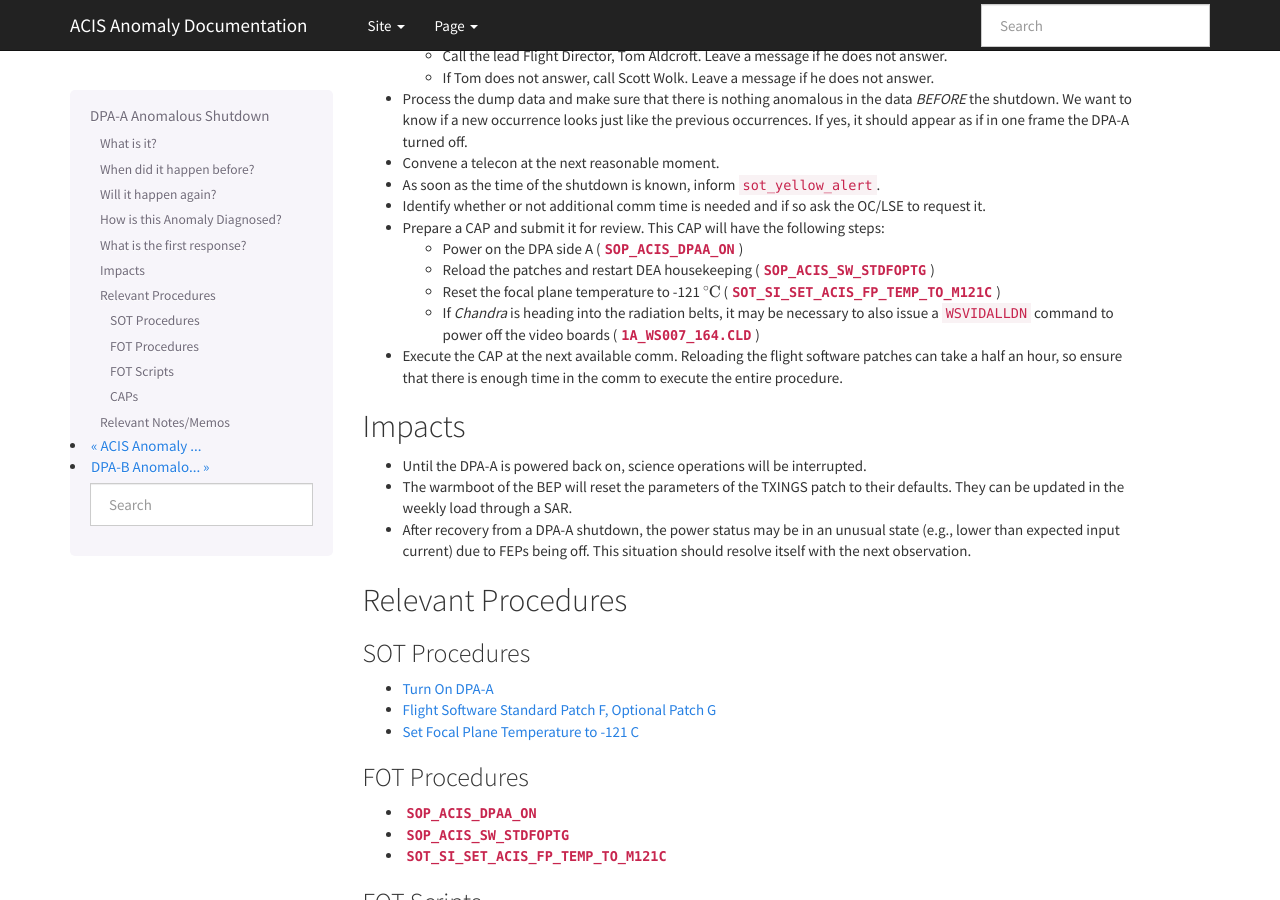
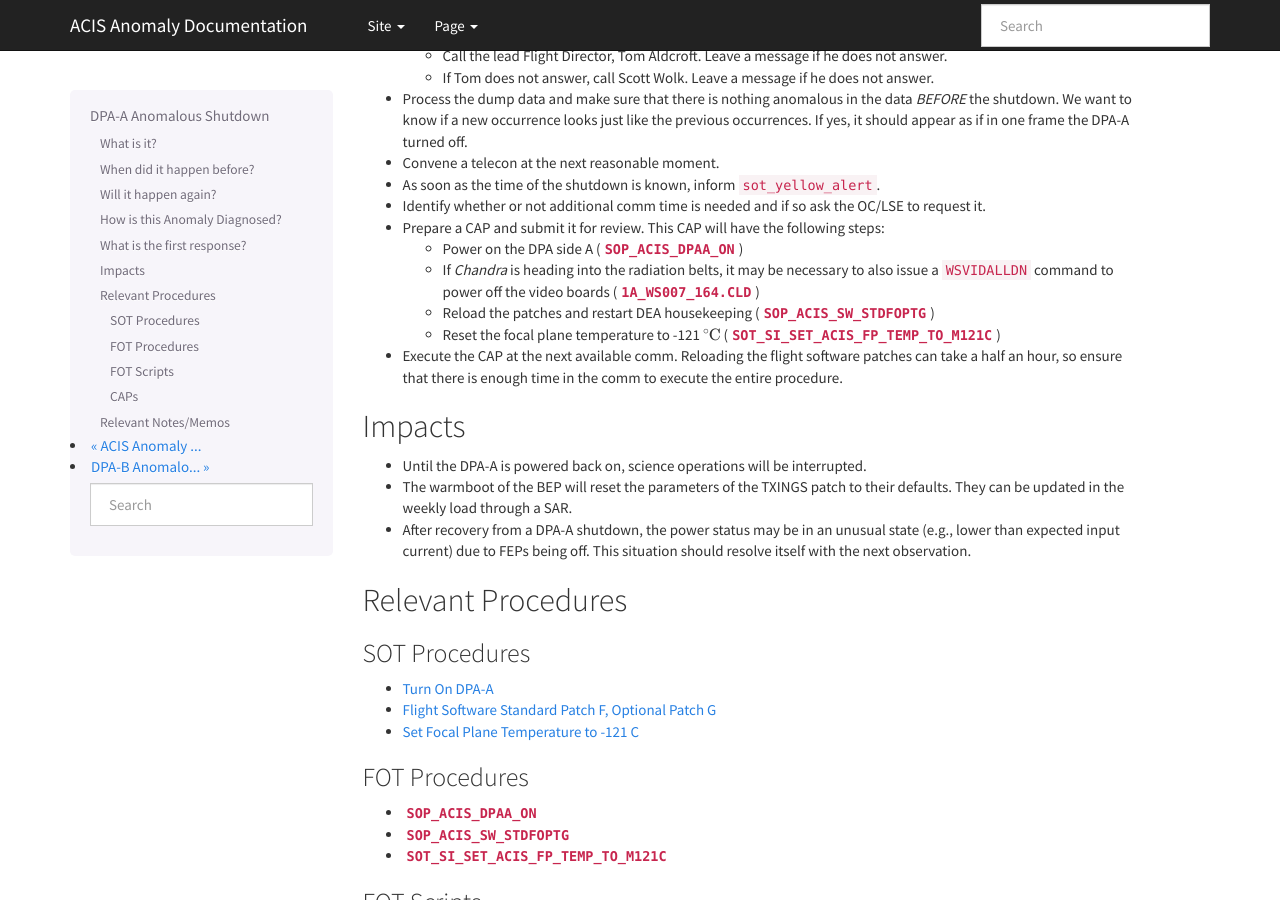
Before and after one commit to acisops/acis_anomaly_pages, a Sphinx documentation site: the page built from source/dpaa_shutdown.rst, in a window 1280 px wide and 900 px high, scrolled down 904 px. Built offline with Sphinx 7.4.7, drawn with Linux system fonts in a browser that asks for light colours.

Commit message:
This is the actual order of steps

```diff
--- a/source/dpaa_shutdown.rst
+++ b/source/dpaa_shutdown.rst
@@ -61,10 +61,10 @@ Our real-time web pages will alert us and the Lead System Engineer will call us.
 * Prepare a CAP and submit it for review. This CAP will have the following steps:
 
   - Power on the DPA side A (|dpaa_on|_)
+  - If *Chandra* is heading into the radiation belts, it may be necessary to also issue a ``WSVIDALLDN``
+    command to power off the video boards (|wsvidalldn|_)
   - Reload the patches and restart DEA housekeeping (|stdfoptg|_)
   - Reset the focal plane temperature to -121 :math:`^\circ{\rm C}` (|fptemp_121|_)
-  - If *Chandra* is heading into the radiation belts, it may be necessary to also issue a ``WSVIDALLDN``
-    command to power off the video boards (|wsvidalldn|_)
 
 * Execute the CAP at the next available comm. Reloading the flight software patches can take
   a half an hour, so ensure that there is enough time in the comm to execute the entire procedure.
```
